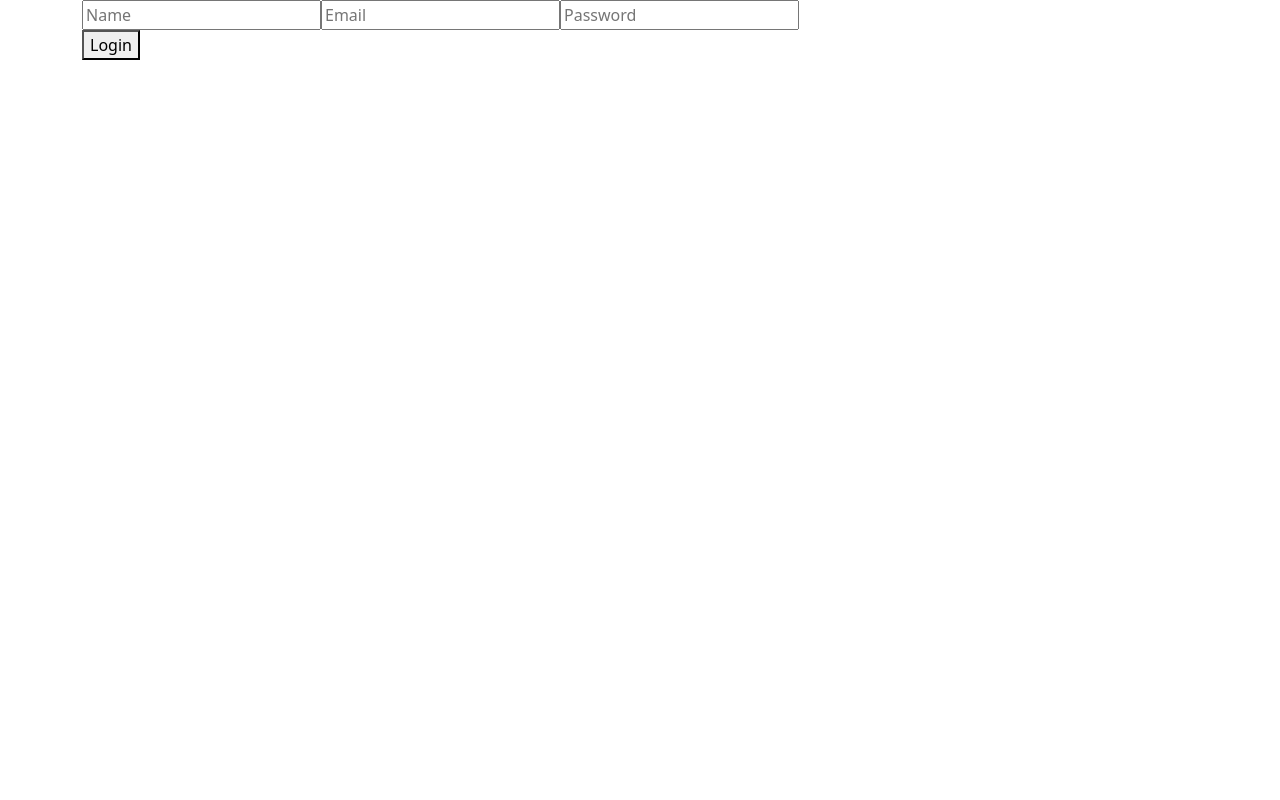
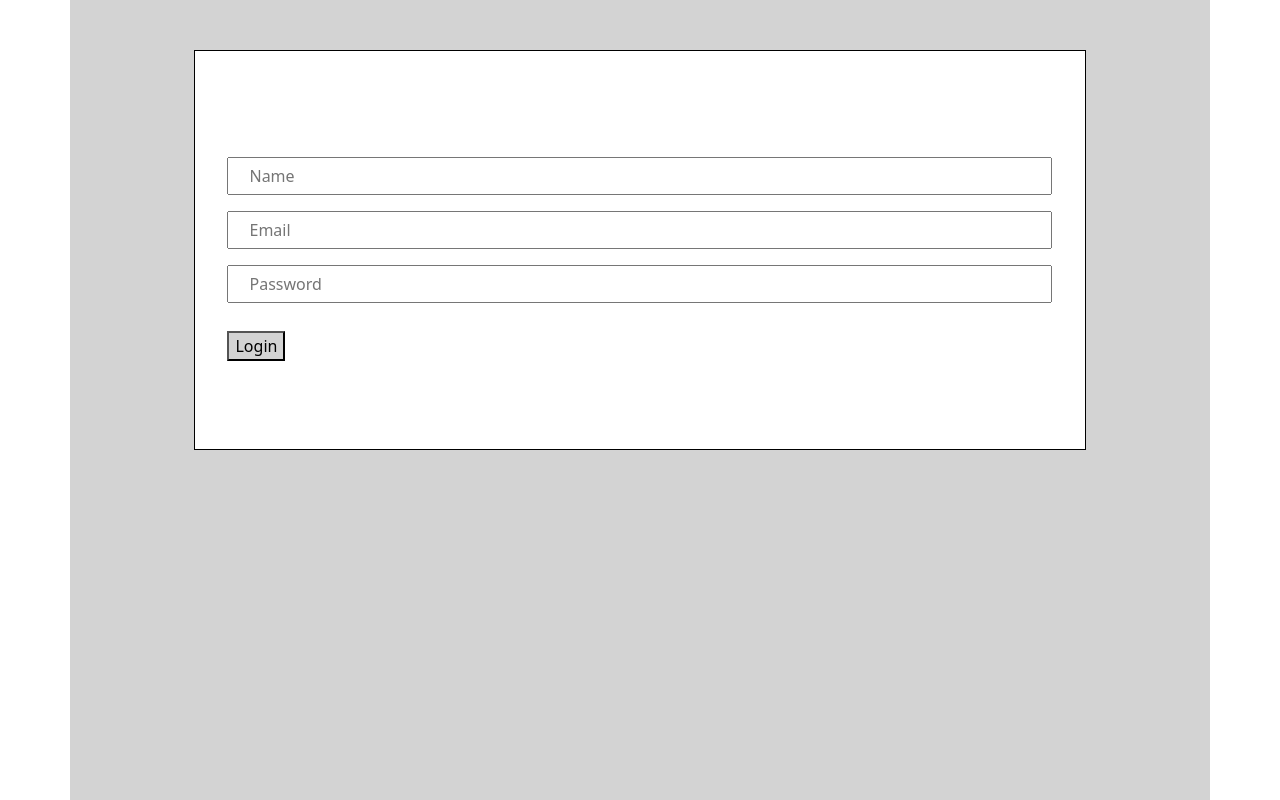
Before and after one commit to LeeJung-AWS/360-shopping, a React (Create React App) app in the folder frontend/: page / in a window 1280 px wide. Built offline with nearby package versions, Linux system fonts and the light colour scheme.

Commit message:
Fixed mixins for buttons and form.

```diff
--- a/frontend/src/components/Login.tsx
+++ b/frontend/src/components/Login.tsx
@@ -1,4 +1,4 @@
-import React from 'react'
+
 import { useForm } from '../hooks/useForm';
 
 
--- a/frontend/src/pages/DashContainer.tsx
+++ b/frontend/src/pages/DashContainer.tsx
@@ -1,6 +1,6 @@
-import React from 'react';
+
 import Login from '../components/Login';
-
+import "../sass/4_layout/_forms.scss"
 
 
 export default function DashContainer(){
--- a/frontend/src/sass/1_abstracts/_abstracts-index.scss
+++ b/frontend/src/sass/1_abstracts/_abstracts-index.scss
@@ -3,4 +3,4 @@
 
 @import "variables";    // Sass Variables
 @import "functions";    // Sass Functions
-@import "mixins";       // Sass Mixins
+@import "./mixins";       // Sass Mixins
--- a/frontend/src/sass/1_abstracts/_mixins.scss
+++ b/frontend/src/sass/1_abstracts/_mixins.scss
@@ -1,9 +1,12 @@
 // Sass Mixins
-@mixin inputStyle {
 
-} input[type="text"]{
-    width: 100%;
-    padding: 5px 20px;
-    margin: 8px 0;
-    box-sizing: border-box;
+@mixin formButtons {
+  width: auto;
+  height: auto;
+  margin-top: 20px !important ;
+  background-color: lightgray;
+  cursor: pointer;
+  &:hover{
+    background-color: hotpink;
   }
+}
--- a/frontend/src/sass/3_components/_buttons.scss
+++ b/frontend/src/sass/3_components/_buttons.scss
@@ -1,12 +1 @@
 // Buttons
-@import "../1_abstracts/variables";
-
-button{
-    width: auto;
-    height: auto;
-    margin-top: 20px !important ;
-    background-color: $info;
-    &:hover{
-        background-color: blue;
-    }
-}
--- a/frontend/src/sass/3_components/_components-index.scss
+++ b/frontend/src/sass/3_components/_components-index.scss
@@ -4,4 +4,3 @@
 @import "./buttons";      // Buttons
 @import "./carousel";     // Carousel
 @import "./container";
-@import "./forms";
--- a/frontend/src/sass/3_components/_container.scss
+++ b/frontend/src/sass/3_components/_container.scss
@@ -6,3 +6,16 @@
     margin: 0%;
     display: flex;
 }
+
+
+.container-A {
+    background-color: white;
+    width: 80%;
+    height: 50%;
+    padding-bottom: 10px;
+    margin: auto;
+    margin-top: 50px;
+    display: flex;
+    align-items: center;
+    border: 1px solid black;
+  }
--- a/frontend/src/sass/4_layout/_forms.scss
+++ b/frontend/src/sass/4_layout/_forms.scss
@@ -1,17 +1,11 @@
-.container-A {
-    background-color: white;
-    width: 80%;
-    height: 50%;
-    padding-bottom: 10px;
-    margin: auto;
-    margin-top: 50px;
-    display: flex;
-    align-items: center;
-  }
+@import "../1_abstracts/abstracts-index";
+@import "../3_components/container";
+
 
 form {
   margin: auto;
   padding: 20px;
+  padding-top: 40px;
   input {
     width: 100%;
     padding: 5px 20px;
@@ -19,7 +13,6 @@
     box-sizing: border-box;
   }
   button {
-
+    @include formButtons();
   }
-
 }
```
Lines whose indentation alone changed are shown as unchanged.
